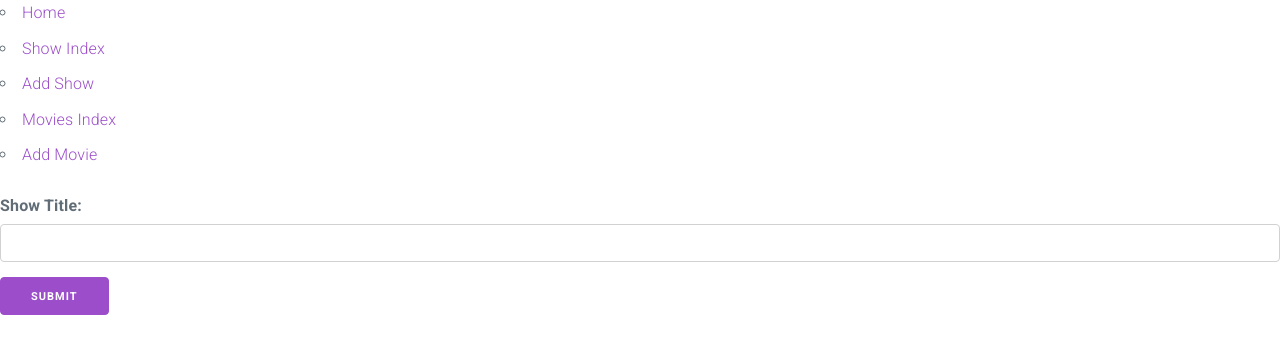
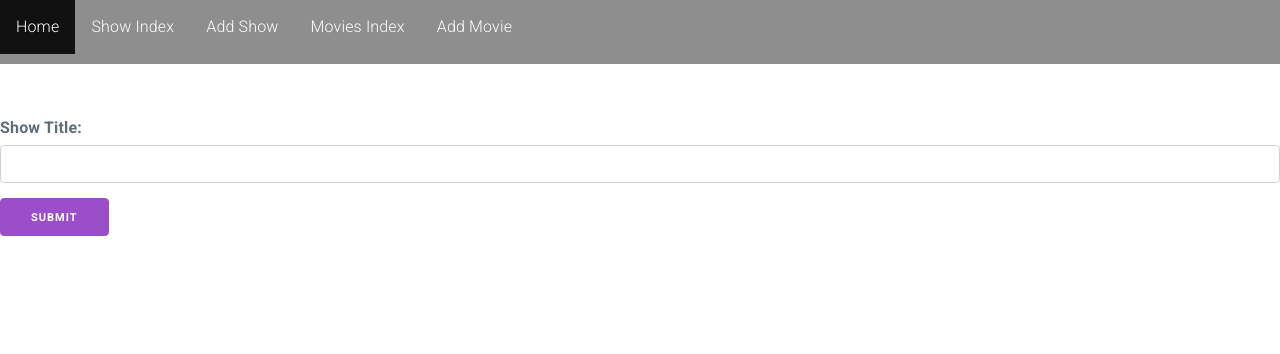
Before and after one commit to kcinnick/nstv, a Django app: page /add_show in a window 1280 px wide. Shown: the top 354 px of the page. Run offline with Django 4.2, Linux system fonts and the light colour scheme.

Commit message:
- add navbar to `base.html`

```diff
--- a/templates/base.html
+++ b/templates/base.html
@@ -21,13 +21,40 @@
   th {
     height: 70px;
   }
+  #navbar {
+    background-color: #8f8e8e;
+    overflow: hidden;
+}
+
+#navbar ul {
+    list-style-type: none;
+    margin: 0;
+    padding: 0;
+}
+
+#navbar li {
+    float: left;
+}
+
+#navbar li a {
+    display: block;
+    color: white; /* Example text color */
+    text-align: center;
+    padding: 14px 16px;
+    text-decoration: none;
+}
+
+#navbar li a:hover {
+    background-color: #111; /* Example hover color */
+}
+
 </style>
 
 </head>
 
 <body>
-    <div id="sidebar">
-        {% block sidebar %}
+<div id="navbar">
+    {% block navbar %}
     <ul>
         <li><a href="/">Home</a></li>
         <li><a href="/shows_index">Show Index</a></li>
@@ -39,6 +66,8 @@
 </div>
 
     <div id="content">
+    <br>
+    <br>
         {% block content %}{% endblock %}
     </div>
 </body>
```
Lines whose indentation alone changed are shown as unchanged.
